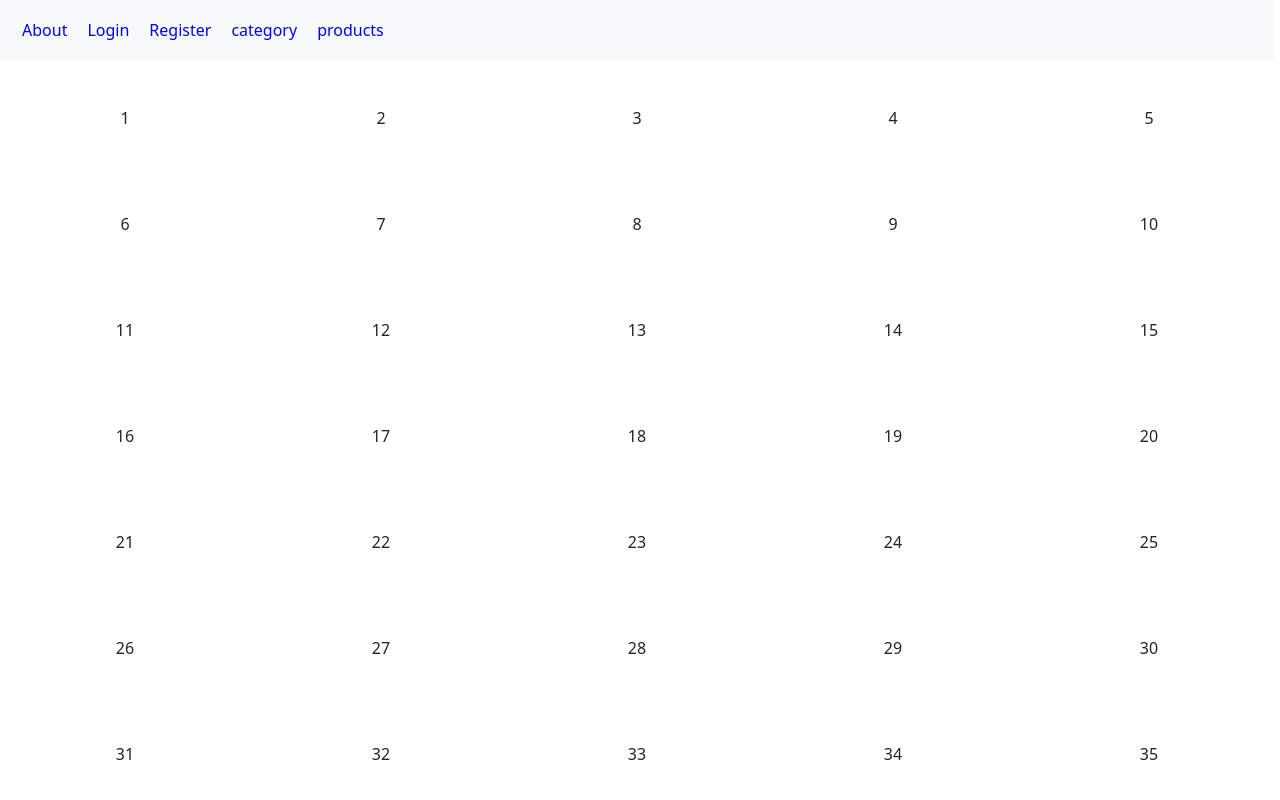
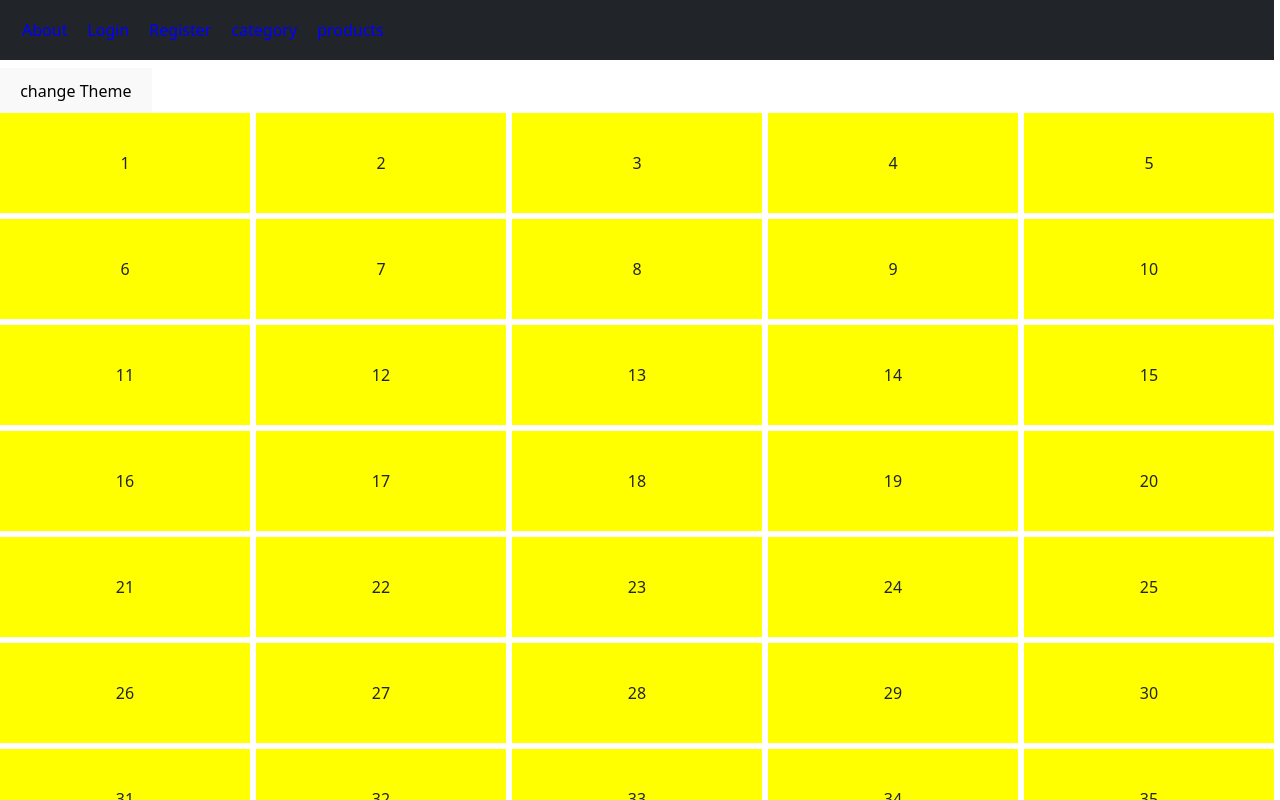
Before and after one commit to Sowmyasree29/vitenew, a React (Vite) app: page /register in a window 1280 px wide. Both pictures are taken after typing "Sample", "name@example.com", "Sample123" into the empty fields and a click on the button "Register". Shown: the top 800 px of the page. Built offline with nearby package versions, Linux system fonts and the light colour scheme.

Commit message:
05-09-useContext

```diff
--- a/src/components/Hooks/evenodd.jsx
+++ b/src/components/Hooks/evenodd.jsx
@@ -1,11 +1,17 @@
-import {useState} from "react"
+import {useContext, useState} from "react"
 import "./style.css"
+import { UserDetails } from "../navigations/navigations"
 
 
 
 function EvenOdd()
 {
     const[even,setEven]=useState("")
+    const {darkTheme}=useContext(UserDetails)
+    const {handler}=useContext(UserDetails)
+    const divStyle={
+        backgroundColor:darkTheme?"yellow":"red",
+    }
 
     function EvenHandler(nbr)
     {
@@ -13,7 +19,8 @@ function EvenOdd()
         {
             setEven("it is even nbr")
         }
-        else{
+        else
+        {
             setEven("it is odd nbr")
         }
     }
@@ -25,12 +32,13 @@ function EvenOdd()
     return(
         <div>
           <h2>{even}</h2>
+          <button onClick={handler}>change Theme</button>
 
                 <div className="grids">
                     {
                          arr.map(eachitem =>
                             (
-                               <div key={eachitem.key}>{eachitem}</div>
+                               <div style={divStyle} key={eachitem.key}>{eachitem}</div>
                             ))
                     }
 
--- a/src/components/nav-bar/navbar.jsx
+++ b/src/components/nav-bar/navbar.jsx
@@ -1,10 +1,13 @@
 
 import { NavLink } from "react-router-dom";
+import { UserDetails } from "../navigations/navigations";
+import { useContext } from "react";
 
 
 
 function NavBar()
 {
+  const {darkTheme}=useContext(UserDetails)
     const linkStyle={
         textDecoration:"none",color:"blue"
     }
@@ -13,7 +16,7 @@ function NavBar()
     }
     return(
         <>
- <nav className="navbar navbar-expand-sm bg-light">
+ <nav className={`navbar navbar-expand-sm bg-${darkTheme?"dark":"light"}`}>
   <div className="container-fluid">
 
     <ul className="navbar-nav">
--- a/src/components/navigations/about.jsx
+++ b/src/components/navigations/about.jsx
@@ -1,11 +1,25 @@
-
+import EvenOdd from "../Hooks/evenodd";
+import NavBar from "../nav-bar/navbar";
+import { UserDetails } from "./navigations";
+import { useContext } from "react";
 
 
 function About()
 {
+    const {handler}=useContext(UserDetails)
+    const {increment}=useContext(UserDetails)
+    const {salary}=useContext(UserDetails)
     return(
         <>
+
+
+
+        <NavBar/>
+        <button onClick={handler}>change Theme</button>
+        <button onClick={increment}>Increase salary</button>
+        <div>salary is incremented to {salary}</div>
         <EvenOdd/>
+
         </>
     )
 }
--- a/src/components/navigations/navigations.jsx
+++ b/src/components/navigations/navigations.jsx
@@ -10,12 +10,37 @@ import Jwelery from "../screens/jwelery.jsx";
 import Electronics from "../screens/electronics.jsx";
 import Products from "../screens/products.jsx";
 import ProductDetails from "../screens/products-details.jsx";
+import {useState,createContext} from "react"
 
-
+export const UserDetails=createContext()
 
 function NavigationRouter()
 {
+  const[isDark,setIsDark]=useState(true)
+  const[salary,setSalary]=useState(100000)
+  function Handler()
+  {
+    setIsDark(!isDark)
+  }
+  function Increment()
+  {
+    setSalary(salary+1000)
+  }
+
+  const[username,setUsername]=useState("iam globalstate")
     return(
+      <UserDetails.Provider value={{
+        username:"hello user",
+        darkTheme:isDark,
+        salary:salary,
+        handler:Handler,
+        increment:Increment,
+      }
+
+
+      }>
+
+
         <>
 
 
@@ -36,7 +61,7 @@ function NavigationRouter()
         </Routes>
         </>
 
-
+      </UserDetails.Provider>
 
     )
 }
--- a/src/components/screens/category.jsx
+++ b/src/components/screens/category.jsx
@@ -1,17 +1,19 @@
 import NavBar from "../nav-bar/navbar";
 import {Link,Outlet} from "react-router-dom";
 import axios from "axios";
-import {useState,useEffect} from "react"
+import {useState,useEffect,useContext} from "react"
+import { UserDetails } from "../navigations/navigations";
 
 
 
 
 function Category()
 {
-
+   const {username}=useContext(UserDetails)
     return(
         <>
         <NavBar/>
+        <div>this is {username}</div>
 
        <Link to={"jwelery"}>jwelery</Link>
        <Link to={"electronics"}>Electronics</Link>
--- a/src/components/screens/products.jsx
+++ b/src/components/screens/products.jsx
@@ -1,11 +1,17 @@
-import {useState,useEffect} from "react"
+import {useState,useEffect,useContext} from "react"
 import axios from "axios"
 import {Link} from "react-router-dom";
+import { UserDetails } from "../navigations/navigations";
 
 
 function Products()
 {
+    const {username}=useContext(UserDetails)
+    const {salary}=useContext(UserDetails)
+
+
     const[products,setProducts]=useState([])
+    const[records,setRecords]=useState([])
     const outerStyle={
         display:"grid",
         gridTemplateColumns:"repeat(4,1fr)",
@@ -19,8 +25,10 @@ function Products()
    try{
     const apiData=await axios.get("https://fakestoreapi.com/products")
     const response=apiData.data
+    console.log(response)
 
         setProducts(response)
+        setRecords(response)
 
 
    }
@@ -33,15 +41,22 @@ function Products()
     {
        fetchData();
     },[])
+    function Handler(event)
+    {
+    setRecords(products.filter(p=>p.title.toLowerCase().includes(event.target.value)))
+    }
     return(
         <div>
             <h2>products</h2>
+            <div>salary is {salary}</div>
+            <div>welcome {username}</div>
+            <input type="text" onChange={Handler} placeholder="enter Brand name" />
             {
-                products.length>0 &&
+                records.length>0 &&
 
                     <div style={outerStyle}>
                         {
-                            products.map((each,id)=>
+                            records.map((each,id)=>
 
 
                                 (
```
